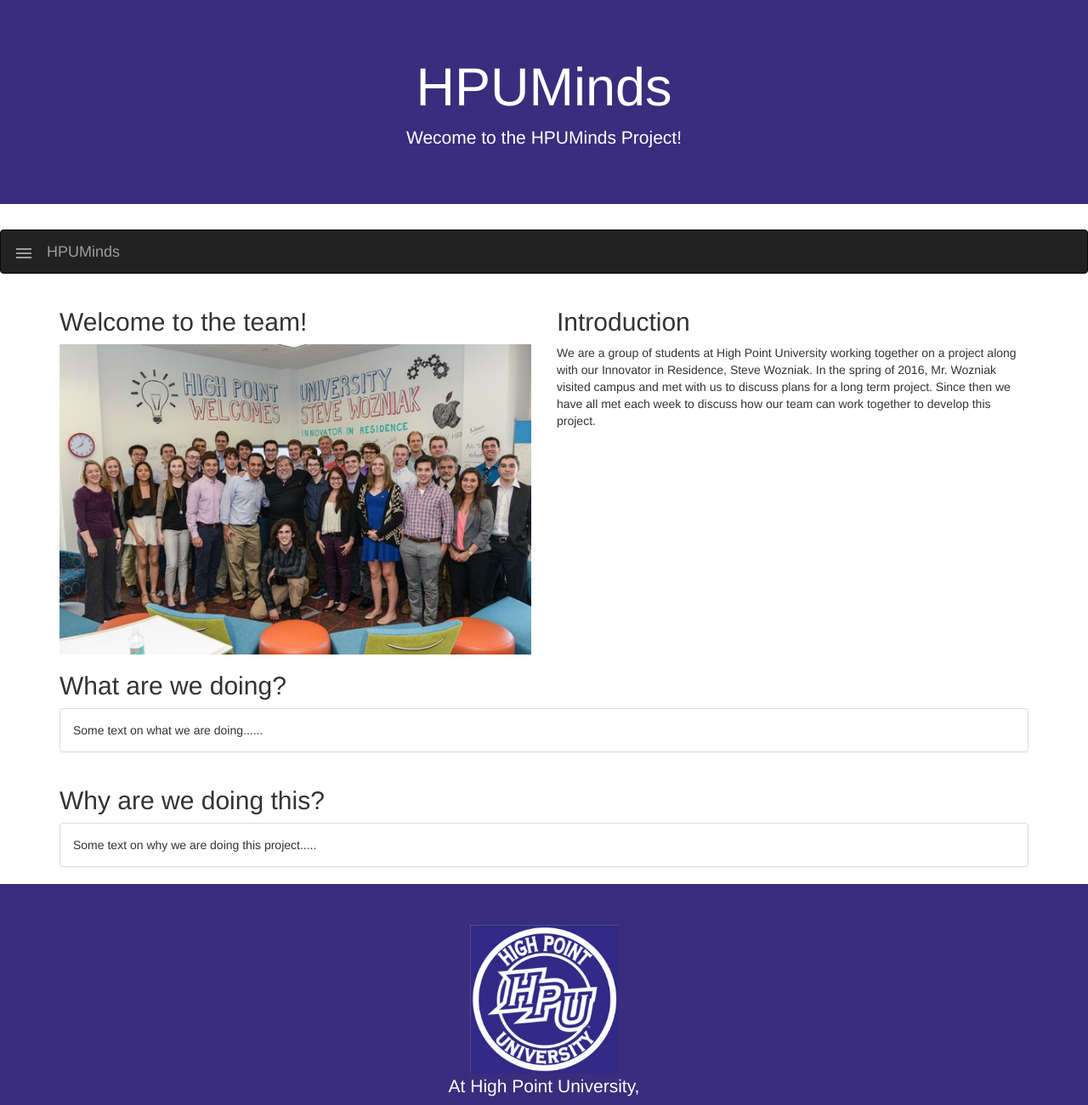
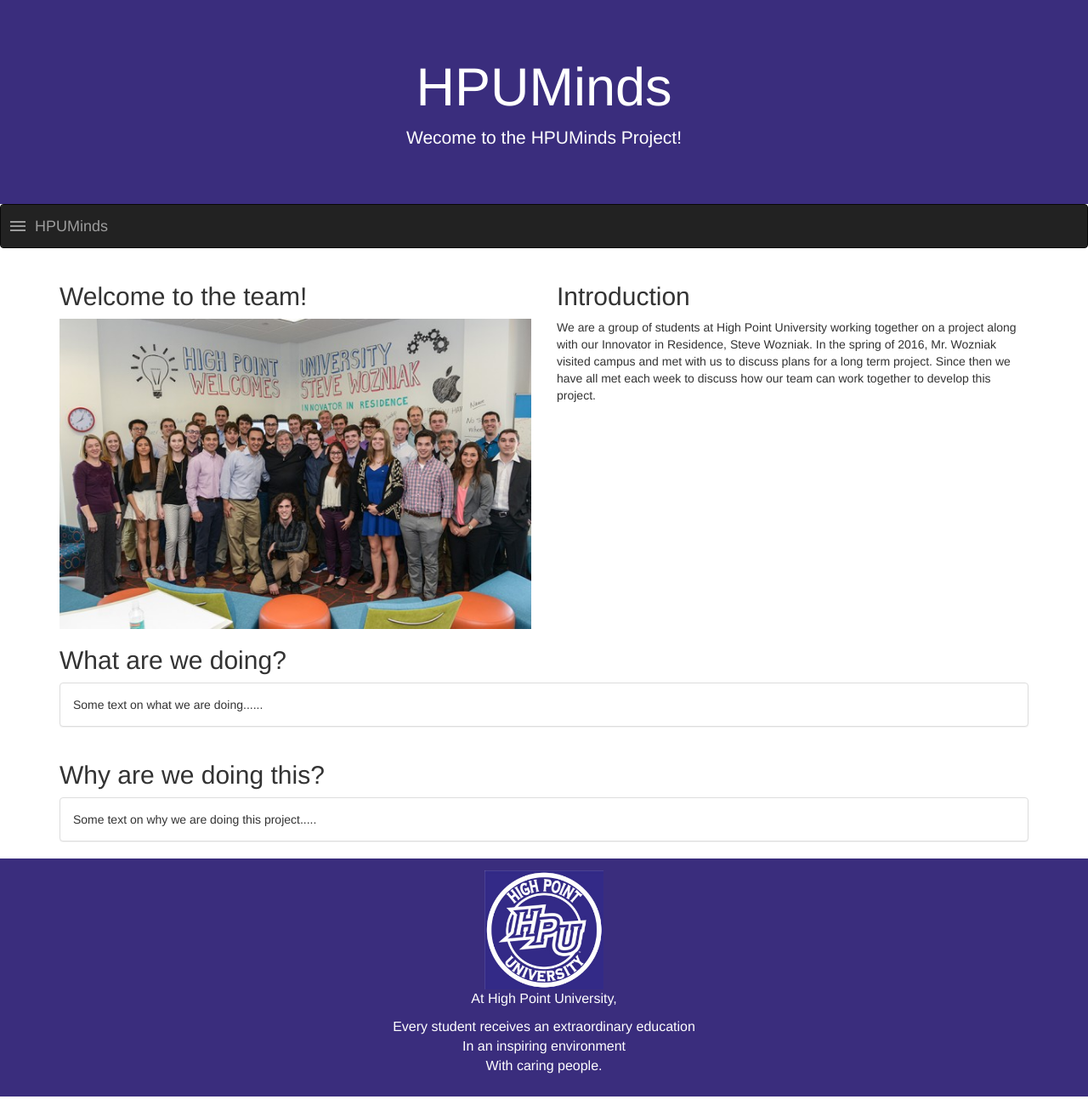
Before and after one commit to alouzao10/HPU_Minds_Site, a plain HTML site: page index.html in a window 1280 px wide. Shown: the top 1300 px of the page at 85% size. Drawn offline with nearby package versions, Linux system fonts and the light colour scheme.

Commit message:
improved nav bar menu button

```diff
--- a/css/index.css
+++ b/css/index.css
@@ -1,6 +1,7 @@
 .jumbotron {
    background-color: #3A2D7D;/*HPU-specific purple*/
    color: white;
+   margin-bottom: 0px;
 }
 
 
@@ -24,3 +25,25 @@
 #link-list {
    display: none;
 }
+
+#hpu-logo {
+   height: 10em;
+   width: 10em
+}
+
+#school-saying {
+   font-size:16;
+}
+
+.footer {
+   padding-top: 1em;
+   padding-bottom: 1em;
+   background-color: #3A2D7D;
+   color: white;
+}
+
+.navbar-btn {
+   padding: 8px;
+   border: 0px;
+   margin: 0px;
+}
--- a/index.html
+++ b/index.html
@@ -6,13 +6,12 @@
       <meta name="author" content="HPUMinds Webdevelopment">
 
       <title> Welcome! | HPU Minds </title>
+      <!-- Bootstrap Icons -->
+      <link href="https://fonts.googleapis.com/icon?family=Material+Icons" rel="stylesheet">
       <!-- Bootstrap Core CSS -->
       <link href="vendor/bootstrap/css/bootstrap.min.css" rel="stylesheet">
       <!-- Page-specific CSS -->
       <link href="./css/index.css" rel="stylesheet">
-
-      <link href="https://fonts.googleapis.com/icon?family=Material+Icons" rel="stylesheet">
-
 
       <!-- JQuery Link -->
       <script type="text/javascript" src="https://code.jquery.com/jquery-3.1.1.min.js"></script>
@@ -21,7 +20,6 @@
    </head>
 
    <body id="page-top">
-      <!--nav id="mainNav" class="navbar navbar-default navbar-fixed-top"></nav-->
       <div class="jumbotron text-center">
          <h1>HPUMinds</h1>
          <p>Wecome to the HPUMinds Project!</p>
@@ -30,7 +28,7 @@
       <nav class="navbar navbar-inverse">
          <div class="container-fluid">
             <div class="navbar-header">
-               <div class="navbar-brand navbar-icon" onclick="alterNav('link-list');"><i class="material-icons">menu</i></div>
+               <button class="navbar-brand navbar-btn navbar-inverse" onclick="alterNav('link-list');"><i class="material-icons">menu</i></button>
                <a class="navbar-brand navbar-icon" href="#">HPUMinds</a>
             </div>
             <ul class="nav navbar-nav" id='link-list'>
@@ -56,7 +54,6 @@
                        plans for a long term project. Since then we have all met each week to discuss
                        how our team can work together to develop this project.</p>
             </div>
-
          </div>
       </div>
       <div class="container">
@@ -72,14 +69,18 @@
         </div>
       </div>
 
-      <!--nav id="mainNav" class="navbar navbar-default navbar-fixed-top"></nav-->
-      <div class="jumbotron text-center">
+      <div class="footer text-center">
+         <div class="container">
             <div align="center">
-         <img class="img-responsive" src="Images/schoolLogo2.jpg" alt="GroupPic" height="175" width="175" margin="0"></div>
+               <img class="img-responsive" id="hpu-logo" src="Images/schoolLogo2.jpg" alt="GroupPic" margin="0">
+            </div>
+            <div id="school-saying">
                <p>At High Point University,</p>
                <p>Every student receives an extraordinary education<br>
                In an inspiring environment<br>
                With caring people.</p>
             </div>
+         </div>
+      </div>
    </body>
 </html>
--- a/js/main.js
+++ b/js/main.js
@@ -1,9 +1,9 @@
 $(document).ready(function() {
    $(window).scroll(function() {
-      if ($(window).scrollTop() > 280) {
+      if ($(window).scrollTop() > 200) {
          $('.navbar').addClass('navbar-fixed');
       }
-      if ($(window).scrollTop() < 281) {
+      if ($(window).scrollTop() < 201) {
          $('.navbar').removeClass('navbar-fixed');
       }
    });
@@ -11,7 +11,7 @@
 
 function alterNav(x) {
    var linkList=document.getElementById(x);
-   if (linkList.style.display === "none")
+   if (linkList.style.display == "none")
       linkList.style.display = "inline-block";
    else linkList.style.display = "none";
 }
```
Lines whose indentation alone changed are shown as unchanged.
